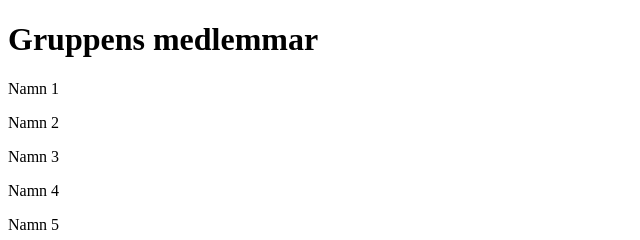
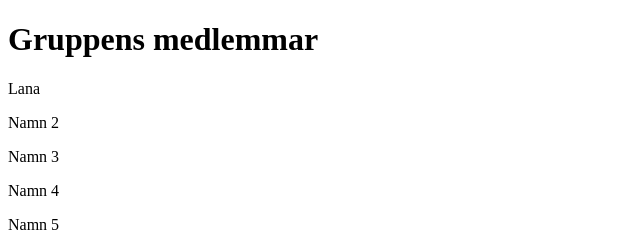
Before and after one commit to YH-2025-Coursework/vs-code-test, a plain HTML site: page index.html in a window 1280 px wide. Shown: the full height of the page, 0-640 px from the left. Drawn offline with Linux system fonts and the light colour scheme.

Commit message:
Lana's commit

```diff
--- a/index.html
+++ b/index.html
@@ -10,7 +10,7 @@
 <body>
 
     <h1>Gruppens medlemmar</h1>
-    <p>Namn 1 </p>
+    <p>Lana</p>
     <p>Namn 2 </p>
     <p>Namn 3 </p>
     <p>Namn 4 </p>
```
